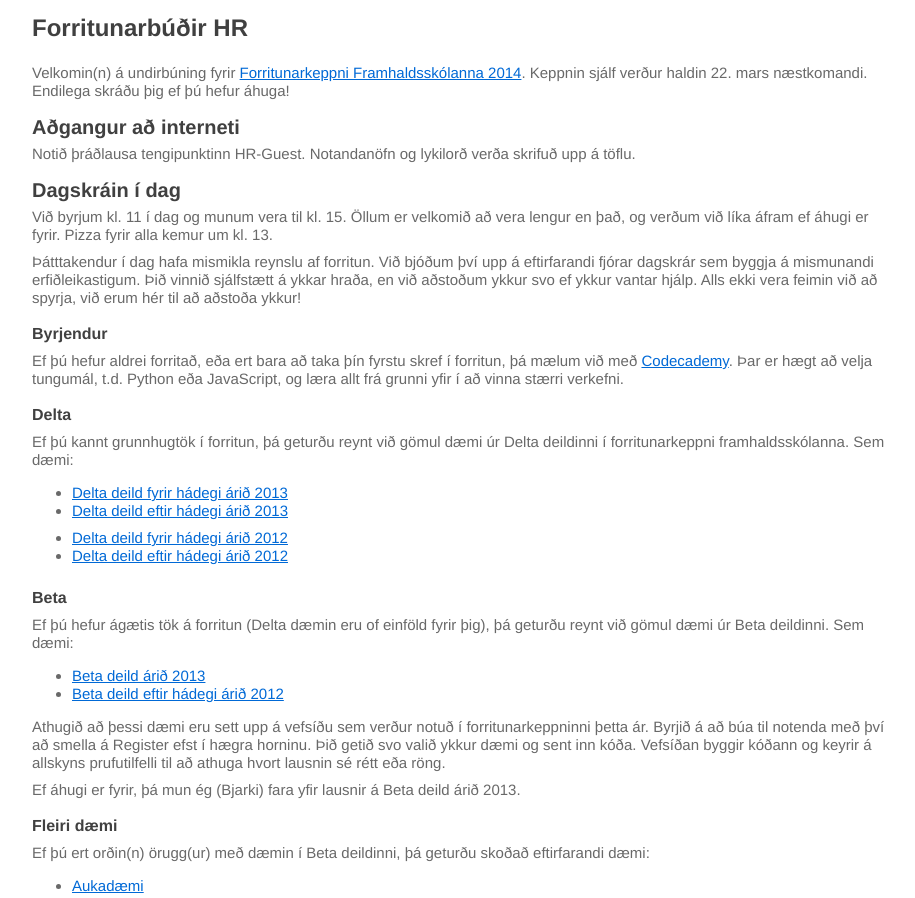
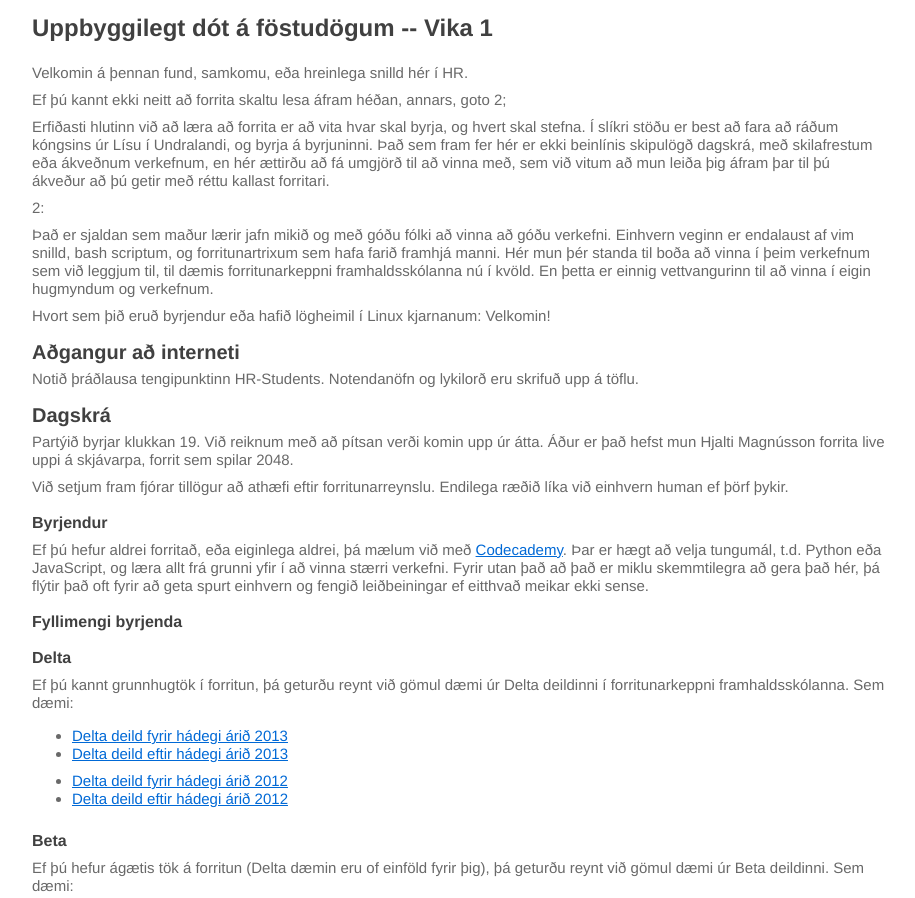
Before and after one commit to hjalti/udaf, a plain HTML site: page week_01/schedule/index.html in a window 1280 px wide. Shown: the top 898 px of the page, without its empty margins (181-1096 px from the left). Drawn offline with Linux system fonts and the light colour scheme.

Commit message:
changed index.md

```diff
--- a/week_01/schedule/index.html
+++ b/week_01/schedule/index.html
@@ -5,6 +5,7 @@
   <meta http-equiv="Content-Style-Type" content="text/css" />
   <meta name="generator" content="pandoc" />
   <title></title>
+  <style type="text/css">code{white-space: pre;}</style>
   <style type="text/css">
   h1, h2, h3, h4, h5, h6, p, blockquote {
      margin: 0;
@@ -149,15 +150,21 @@
   </style>
 </head>
 <body>
-<h1 id="forritunarbúðir-hr">Forritunarbúðir HR</h1>
-<p>Velkomin(n) á undirbúning fyrir <a href="http://forritun.is">Forritunarkeppni Framhaldsskólanna 2014</a>. Keppnin sjálf verður haldin 22. mars næstkomandi. Endilega skráðu þig ef þú hefur áhuga!</p>
+<h1 id="uppbyggilegt-dót-á-föstudögum----vika-1">Uppbyggilegt dót á föstudögum -- Vika 1</h1>
+<p>Velkomin á þennan fund, samkomu, eða hreinlega snilld hér í HR.</p>
+<p>Ef þú kannt ekki neitt að forrita skaltu lesa áfram héðan, annars, goto 2;</p>
+<p>Erfiðasti hlutinn við að læra að forrita er að vita hvar skal byrja, og hvert skal stefna. Í slíkri stöðu er best að fara að ráðum kóngsins úr Lísu í Undralandi, og byrja á byrjuninni. Það sem fram fer hér er ekki beinlínis skipulögð dagskrá, með skilafrestum eða ákveðnum verkefnum, en hér ættirðu að fá umgjörð til að vinna með, sem við vitum að mun leiða þig áfram þar til þú ákveður að þú getir með réttu kallast forritari.</p>
+<p>2:</p>
+<p>Það er sjaldan sem maður lærir jafn mikið og með góðu fólki að vinna að góðu verkefni. Einhvern veginn er endalaust af vim snilld, bash scriptum, og forritunartrixum sem hafa farið framhjá manni. Hér mun þér standa til boða að vinna í þeim verkefnum sem við leggjum til, til dæmis forritunarkeppni framhaldsskólanna nú í kvöld. En þetta er einnig vettvangurinn til að vinna í eigin hugmyndum og verkefnum.</p>
+<p>Hvort sem þið eruð byrjendur eða hafið lögheimil í Linux kjarnanum: Velkomin!</p>
 <h2 id="aðgangur-að-interneti">Aðgangur að interneti</h2>
-<p>Notið þráðlausa tengipunktinn HR-Guest. Notandanöfn og lykilorð verða skrifuð upp á töflu.</p>
-<h2 id="dagskráin-í-dag">Dagskráin í dag</h2>
-<p>Við byrjum kl. 11 í dag og munum vera til kl. 15. Öllum er velkomið að vera lengur en það, og verðum við líka áfram ef áhugi er fyrir. Pizza fyrir alla kemur um kl. 13.</p>
-<p>Þátttakendur í dag hafa mismikla reynslu af forritun. Við bjóðum því upp á eftirfarandi fjórar dagskrár sem byggja á mismunandi erfiðleikastigum. Þið vinnið sjálfstætt á ykkar hraða, en við aðstoðum ykkur svo ef ykkur vantar hjálp. Alls ekki vera feimin við að spyrja, við erum hér til að aðstoða ykkur!</p>
+<p>Notið þráðlausa tengipunktinn HR-Students. Notendanöfn og lykilorð eru skrifuð upp á töflu.</p>
+<h2 id="dagskrá">Dagskrá</h2>
+<p>Partýið byrjar klukkan 19. Við reiknum með að pítsan verði komin upp úr átta. Áður er það hefst mun Hjalti Magnússon forrita live uppi á skjávarpa, forrit sem spilar 2048.</p>
+<p>Við setjum fram fjórar tillögur að athæfi eftir forritunarreynslu. Endilega ræðið líka við einhvern human ef þörf þykir.</p>
 <h3 id="byrjendur">Byrjendur</h3>
-<p>Ef þú hefur aldrei forritað, eða ert bara að taka þín fyrstu skref í forritun, þá mælum við með <a href="http://codecademy.com">Codecademy</a>. Þar er hægt að velja tungumál, t.d. Python eða JavaScript, og læra allt frá grunni yfir í að vinna stærri verkefni.</p>
+<p>Ef þú hefur aldrei forritað, eða eiginlega aldrei, þá mælum við með <a href="http://codecademy.com">Codecademy</a>. Þar er hægt að velja tungumál, t.d. Python eða JavaScript, og læra allt frá grunni yfir í að vinna stærri verkefni. Fyrir utan það að það er miklu skemmtilegra að gera það hér, þá flýtir það oft fyrir að geta spurt einhvern og fengið leiðbeiningar ef eitthvað meikar ekki sense.</p>
+<h3 id="fyllimengi-byrjenda">Fyllimengi byrjenda</h3>
 <h3 id="delta">Delta</h3>
 <p>Ef þú kannt grunnhugtök í forritun, þá geturðu reynt við gömul dæmi úr Delta deildinni í forritunarkeppni framhaldsskólanna. Sem dæmi:</p>
 <ul>
```
Also changed, not shown: 1 other file.
